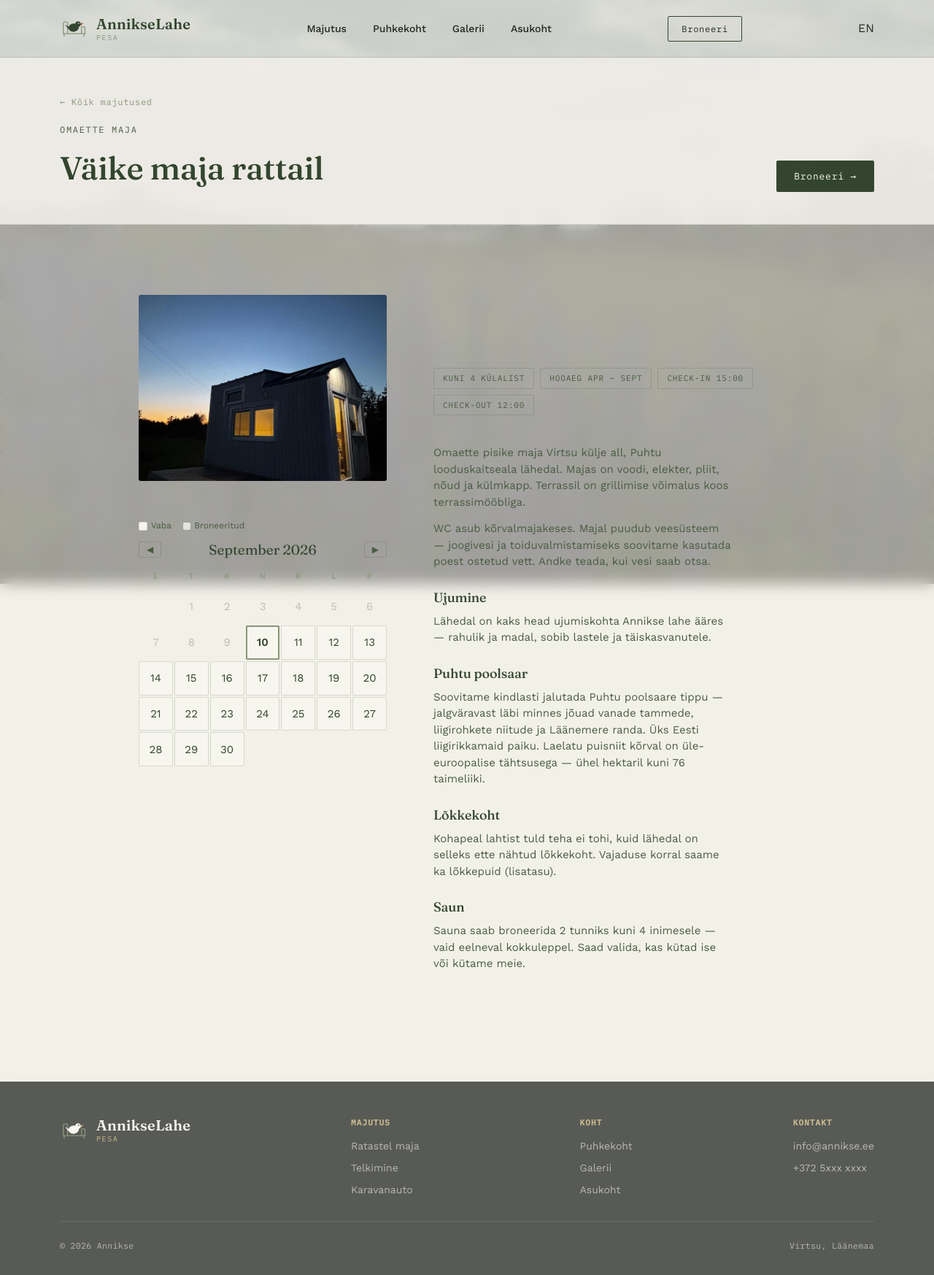
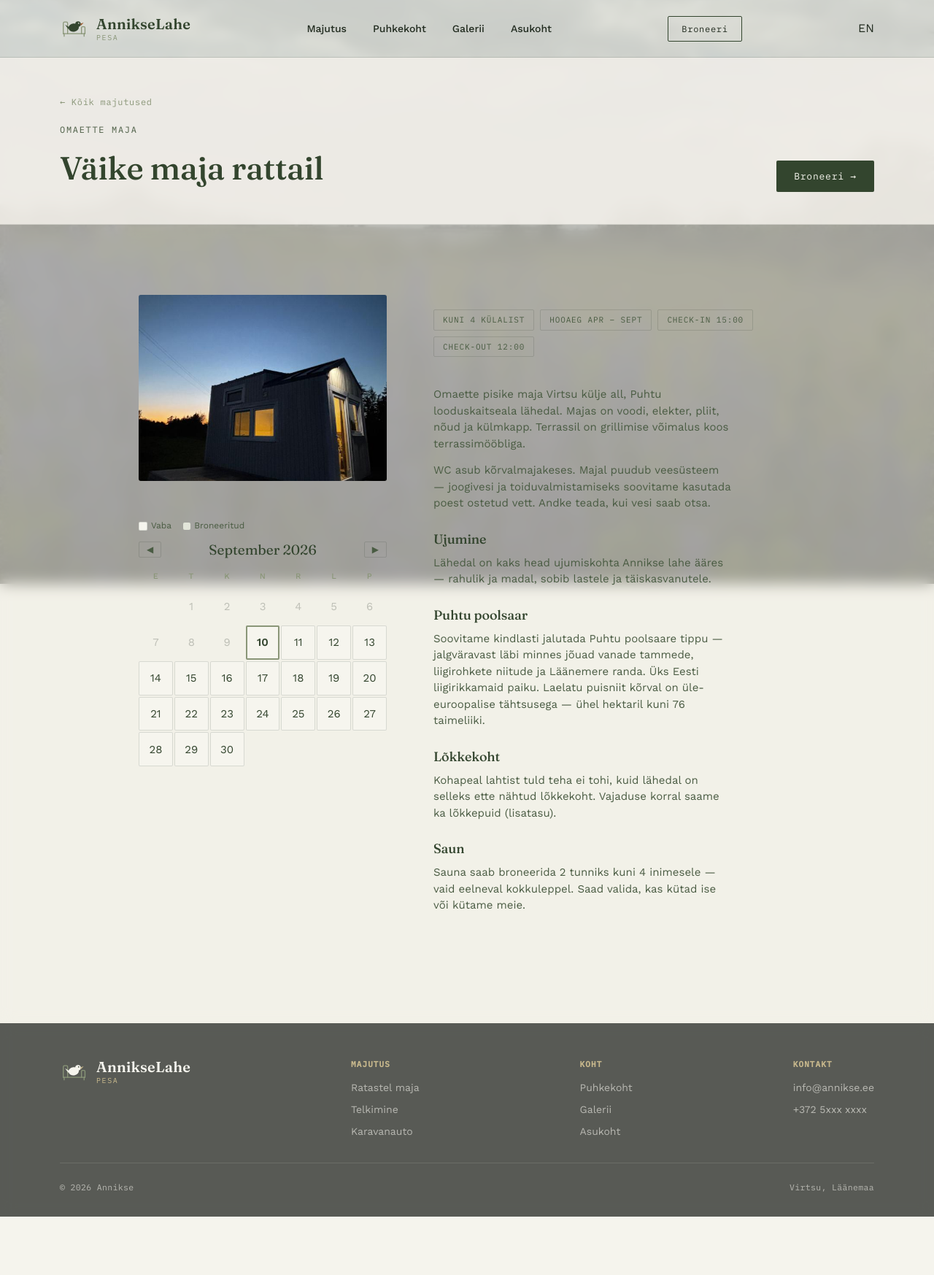
Before and after one commit to m1tsui/wwwannikse, a FastAPI app: page /ee/majutus/vaike-maja in a window 1280 px wide. Shown: the whole page at 73% size. After the commit the page ends 1667 px from the top, so only its background shows below. Run offline with FastAPI, Linux system fonts and the light colour scheme; data that the repository does not hold is empty.

Commit message:
fix: tekst ja pilt algavad sama kõrguselt (eemalda padding-top)
Co-Authored-By: Claude Sonnet 4.6 <noreply@anthropic.com>
Claude-Session: https://claude.ai/code/session_017yhzPe9vmkkHmzvgsC2XDu

```diff
--- a/static/styles.css
+++ b/static/styles.css
@@ -705,7 +705,6 @@
     display: flex;
     flex-direction: column;
     gap: 20px;
-    padding-top: 80px;
   }
 
   /* Vana grid (enam ei kasutata, jäetud ühilduvuse jaoks) */
```
